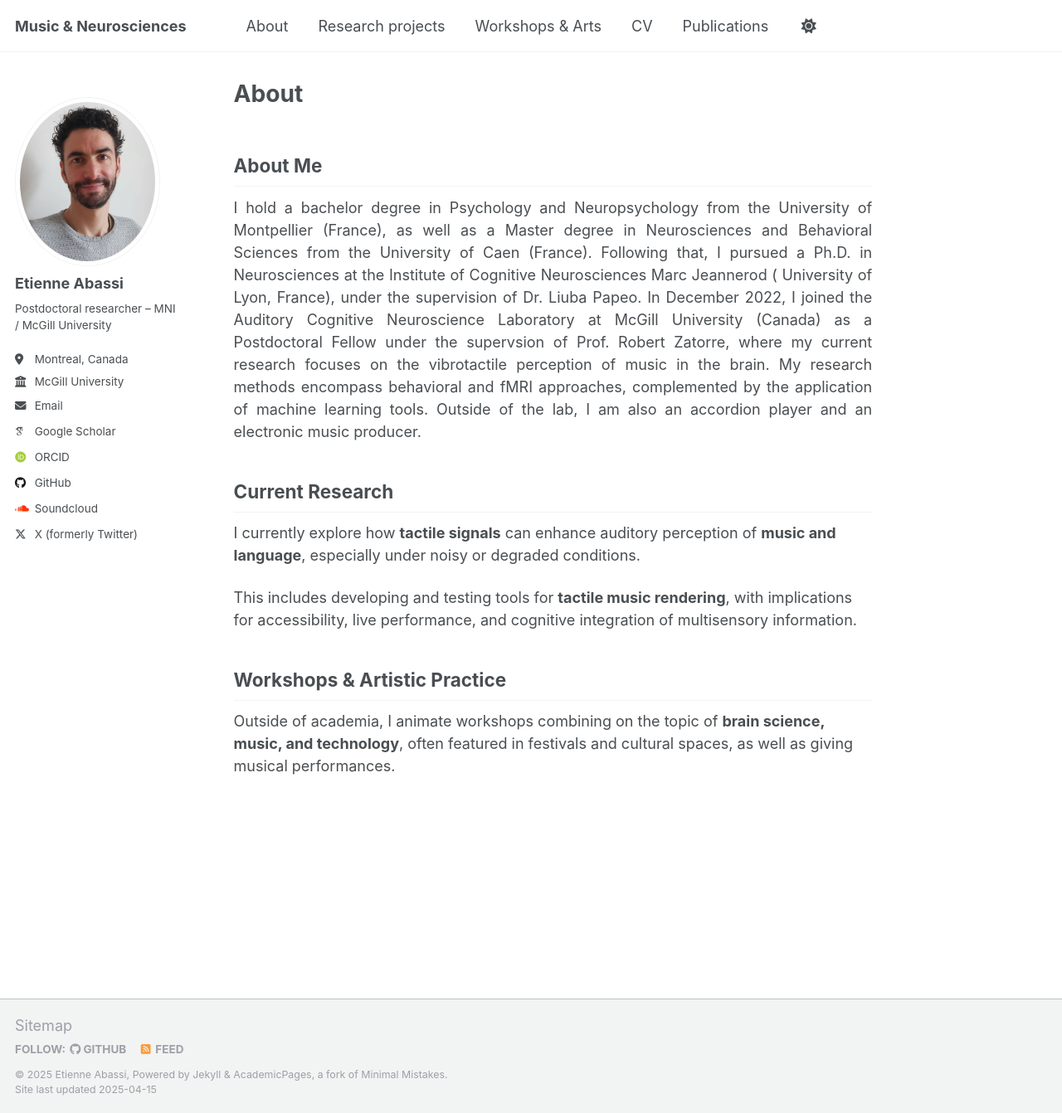
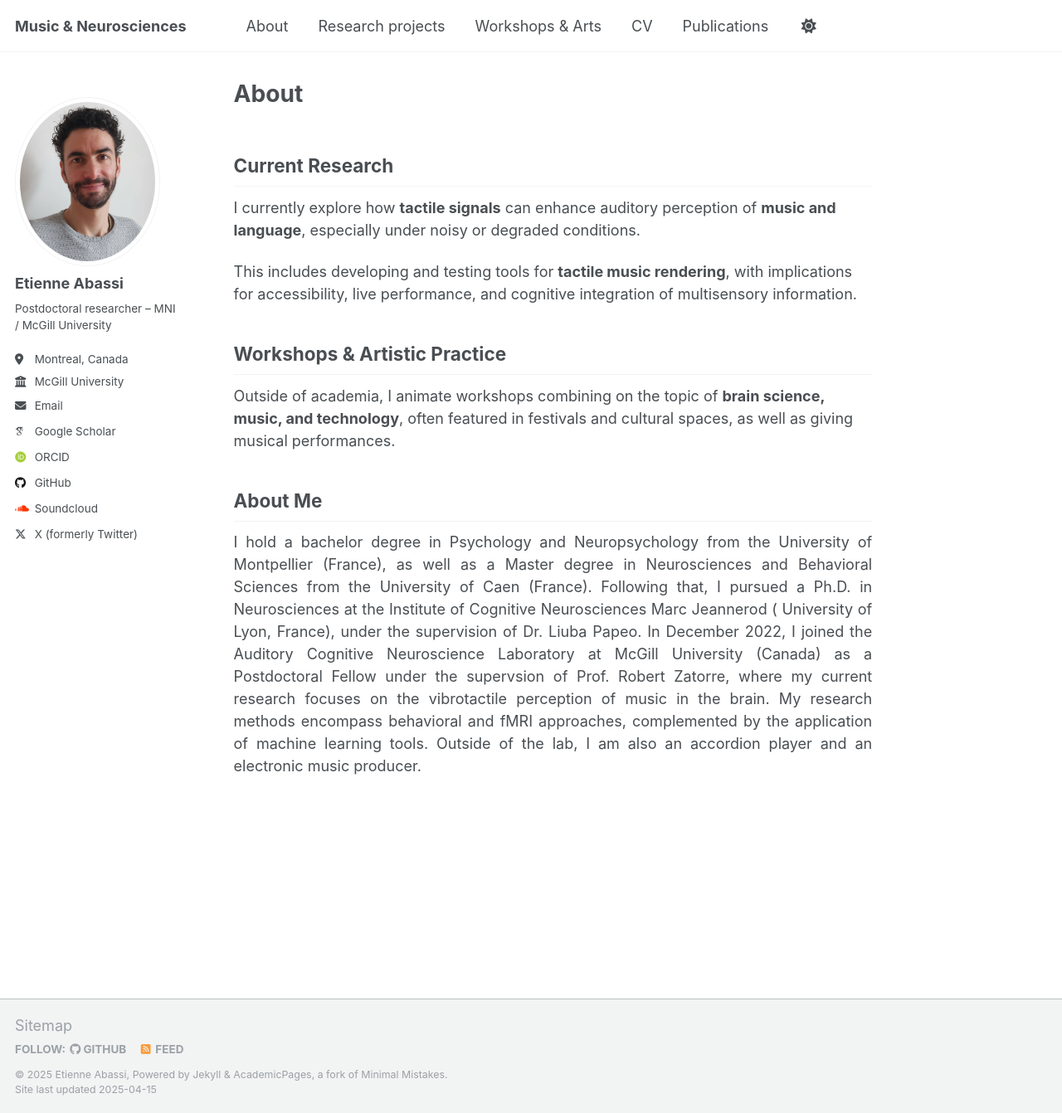
Before and after one commit to etienneabassi/etienneabassi.github.io, a Jekyll site: the page built from _pages/about.md, in a window 1280 px wide and 1342 px high. Shown: the whole window at 83% size. Built offline with Jekyll 4.4.1, drawn with Linux system fonts in a browser that asks for light colours; some web fonts are replaced; some of the changed lines change nothing that is shown.

Commit message:
Update about.md

```diff
--- a/_pages/about.md
+++ b/_pages/about.md
@@ -6,9 +6,6 @@ redirect_from:
   - /about/
   - /about.html
 ---
-## About Me
-
-<div style="text-align: justify;">I hold a bachelor degree in Psychology and Neuropsychology from the University of Montpellier (France), as well as a Master degree in Neurosciences and Behavioral Sciences from the University of Caen (France). Following that, I pursued a Ph.D. in Neurosciences at the Institute of Cognitive Neurosciences Marc Jeannerod ( University of Lyon, France), under the supervision of Dr. Liuba Papeo. In December 2022, I joined the Auditory Cognitive Neuroscience Laboratory at McGill University (Canada) as a Postdoctoral Fellow under the supervsion of Prof. Robert Zatorre, where my current research focuses on the vibrotactile perception of music in the brain. My research methods encompass behavioral and fMRI approaches, complemented by the application of machine learning tools. Outside of the lab, I am also an accordion player and an electronic music producer.</div>
 
 ## Current Research
 
@@ -19,3 +16,7 @@ This includes developing and testing tools for **tactile music rendering**, with
 ## Workshops & Artistic Practice
 
 Outside of academia, I animate workshops combining on the topic of **brain science, music, and technology**, often featured in festivals and cultural spaces, as well as giving musical performances.
+
+## About Me
+
+<div style="text-align: justify;">I hold a bachelor degree in Psychology and Neuropsychology from the University of Montpellier (France), as well as a Master degree in Neurosciences and Behavioral Sciences from the University of Caen (France). Following that, I pursued a Ph.D. in Neurosciences at the Institute of Cognitive Neurosciences Marc Jeannerod ( University of Lyon, France), under the supervision of Dr. Liuba Papeo. In December 2022, I joined the Auditory Cognitive Neuroscience Laboratory at McGill University (Canada) as a Postdoctoral Fellow under the supervsion of Prof. Robert Zatorre, where my current research focuses on the vibrotactile perception of music in the brain. My research methods encompass behavioral and fMRI approaches, complemented by the application of machine learning tools. Outside of the lab, I am also an accordion player and an electronic music producer.</div>
```
